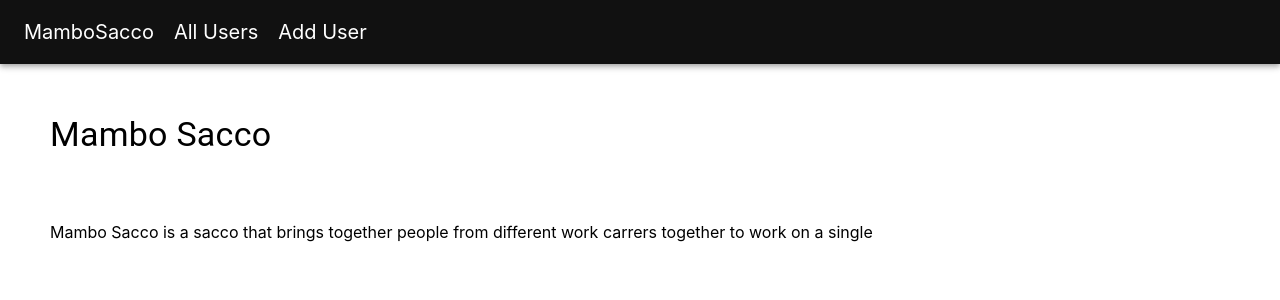
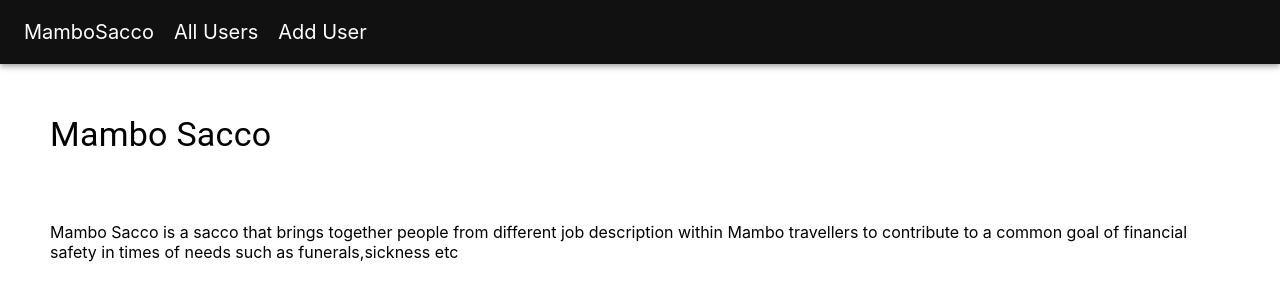
Before and after one commit to ManyweleMike/Mambo-Sacco, a React (Create React App) app: page / in a window 1280 px wide. Shown: the top 300 px of the page. Built offline with nearby package versions, Linux system fonts and the light colour scheme.

Commit message:
Complete

```diff
--- a/src/Component/MamboSacco.js
+++ b/src/Component/MamboSacco.js
@@ -20,7 +20,7 @@ const CodeForInterview = () => {
 
             </Typography>
             <Box style={{display: 'flex'}}>
-            <p>Mambo Sacco is a sacco  that brings together people from different work carrers together to work on a single </p>
+            <p>Mambo Sacco is a sacco that brings together people from different job description within Mambo travellers to contribute to a common goal of financial safety in times of needs such as funerals,sickness etc </p>
             </Box>
         </Header>
     )
```
Also changed, not shown: 1 other file (tests, documents, lock files or other folders).
